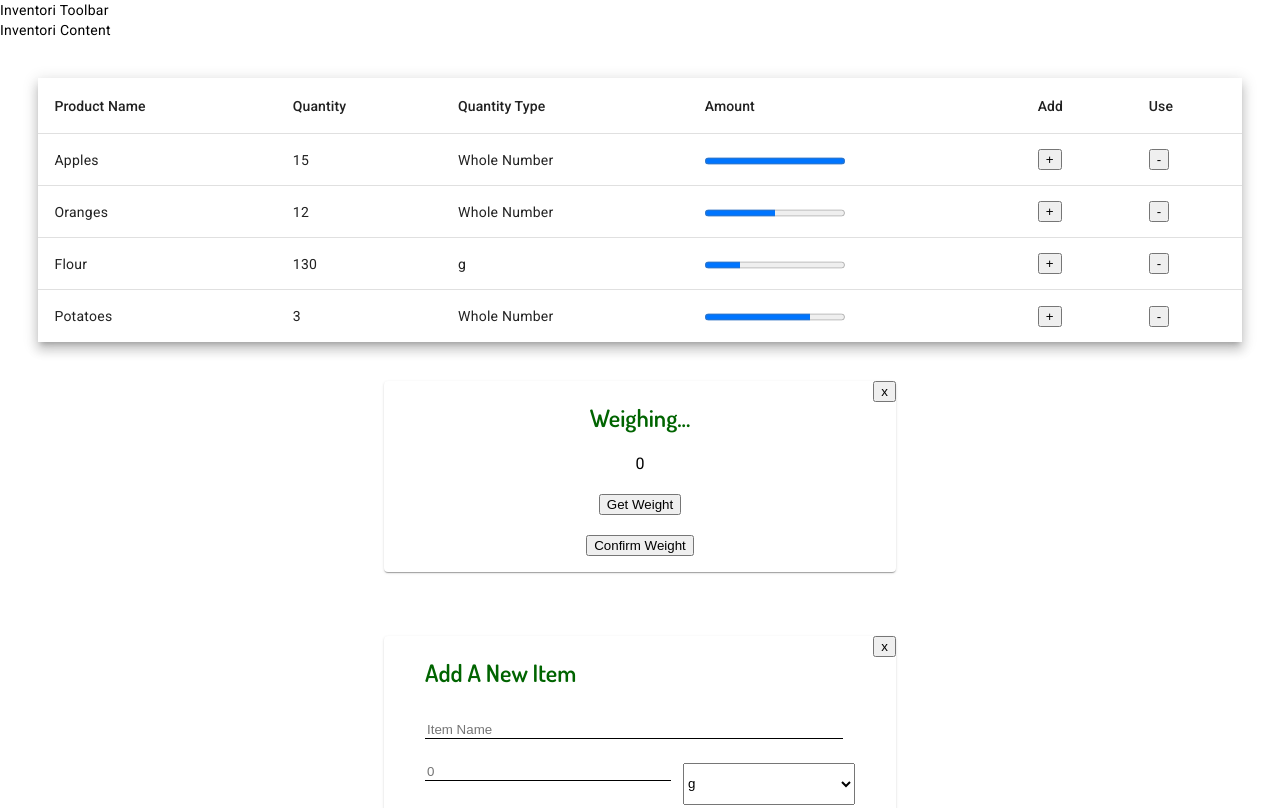
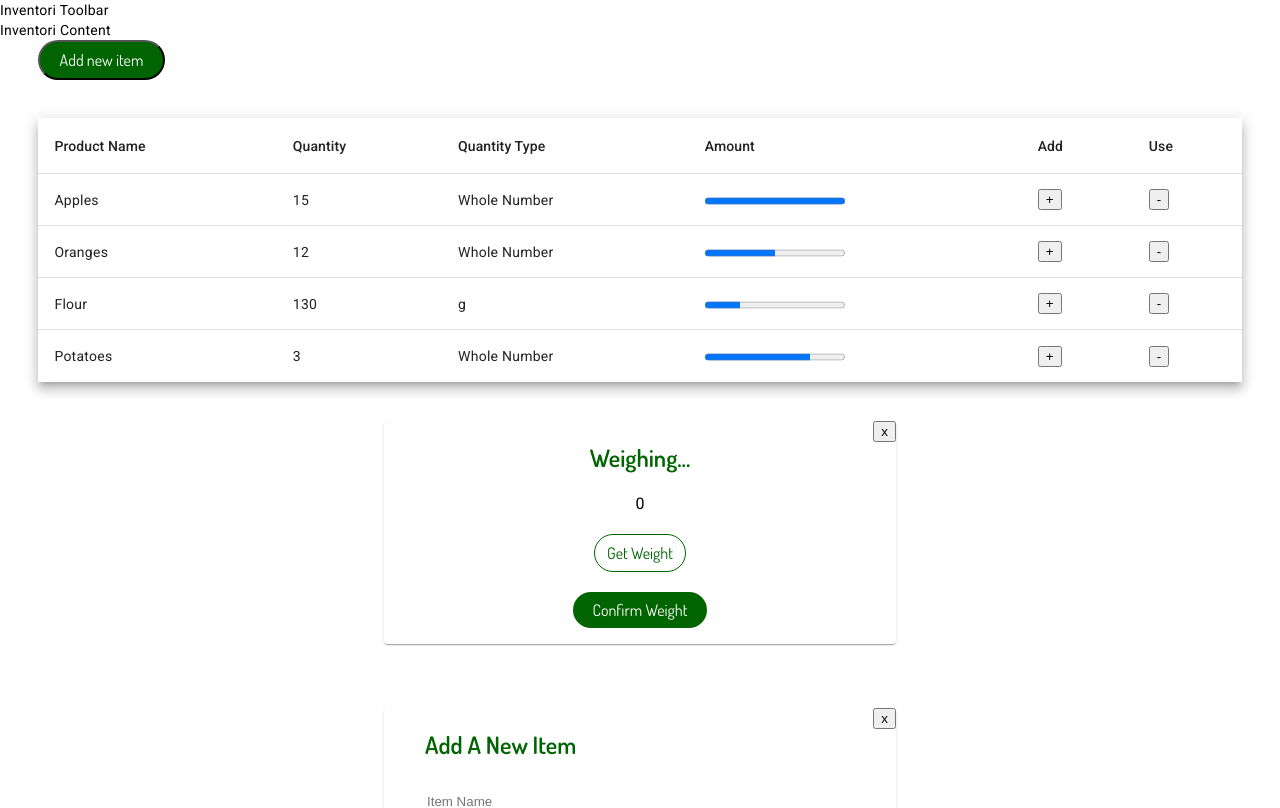
Before and after one commit to zmb6893/inventori, an Angular app in the folder inventori/: page / in a window 1280 px wide. Shown: the top 808 px of the page. Built offline with nearby package versions, Linux system fonts and the light colour scheme.

Commit message:
Added in button for adding a new item

```diff
--- a/inventori/src/app/app.component.css
+++ b/inventori/src/app/app.component.css
@@ -1 +1,9 @@
 /* We need to add our css here */
+#add-item {
+    background-color: #006400;
+    color: white;
+    font-family: "Dosis", sans-serif;
+    font-size: 1rem;
+    border-radius: 1.25rem;
+    padding: .5rem 1.2rem;
+}
--- a/inventori/src/app/app.component.html
+++ b/inventori/src/app/app.component.html
@@ -8,6 +8,7 @@
 
 <div class="content" role="main">
   <span>Inventori Content</span>
+  <div style="padding-left: 3%;"><button id="add-item">Add new item</button></div>
   <app-inventori-table></app-inventori-table>
   <app-weight-confirmation></app-weight-confirmation>
   <app-input-new-item></app-input-new-item>
--- a/inventori/src/app/weight-confirmation/weight-confirmation.component.html
+++ b/inventori/src/app/weight-confirmation/weight-confirmation.component.html
@@ -8,9 +8,9 @@
                 <h1>{{ weight ? "Weight is " : "Weighing..."}}</h1>
                 <div style="max-width: fit-content; margin:auto;"><mat-spinner *ngIf="getWeightClicked"></mat-spinner></div>
                 <h3>{{ weight }}</h3>
-                <button (click)="getWeight()">Get Weight</button>
+                <button id="cancel-btn" (click)="getWeight()">Get Weight</button>
                 <br><br>
-                <button>Confirm Weight</button>
+                <button id="save-btn">Confirm Weight</button>
             </div>
         </mat-card-content>
     </mat-card>
```
